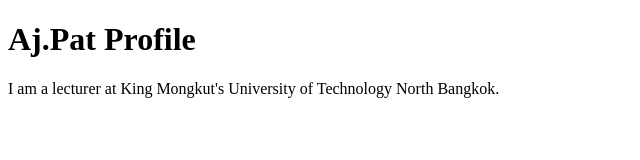
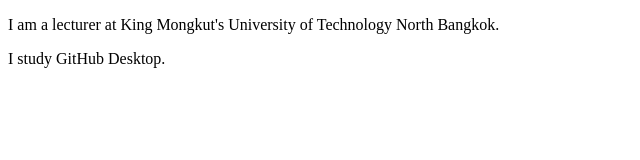
Before and after one commit to Noppanut01/github-desktop-project, a plain HTML site: page index.html in a window 1280 px wide. Shown: the whole page, without its empty margins (0-640 px from the left). Drawn offline with Linux system fonts and the light colour scheme.

Commit message:
Add some text
Add some texr

```diff
--- a/index.html
+++ b/index.html
@@ -8,8 +8,8 @@
 </head>
 
 <body>
-    <h1>Aj.Pat Profile</h1>
     <p>I am a lecturer at King Mongkut's University of Technology North Bangkok.</p>
+    <p>I study GitHub Desktop.</p>
 </body>
 
 </html>
```
